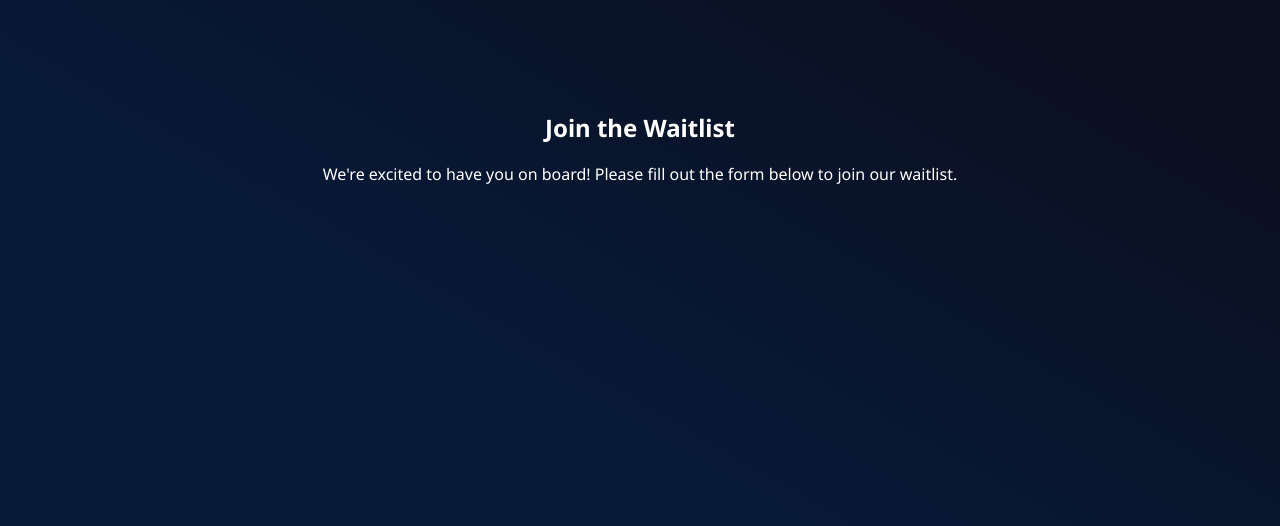
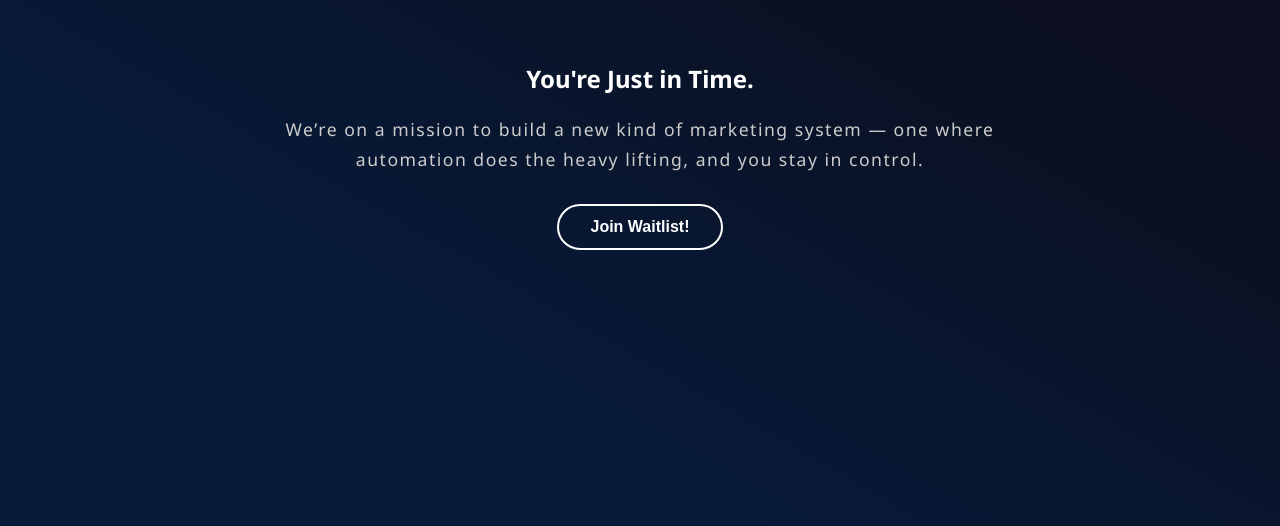
Before and after one commit to A-Rahman-19/Adflyn, a React (Create React App) app in the folder frontend/: page /waitlists in a window 1280 px wide. Shown: the part 254-780 px from the top of the page. Built offline with nearby package versions, Linux system fonts and the light colour scheme.

Commit message:
Added content

```diff
--- a/frontend/src/component/waitlists.css
+++ b/frontend/src/component/waitlists.css
@@ -0,0 +1,32 @@
+.waitlist-button1{
+  border: 2px solid #fff;
+  background: transparent;
+  color: #fff;
+  border-radius: 30px;
+  padding: 12px 32px;
+  font-size: 1rem;
+  font-weight: 600;
+  cursor: pointer;
+  transition: background 0.2s, color 0.2s;
+  &:hover {
+    background: #fff;
+    color: #071a38;
+}
+}
+.fade-in-text {
+  animation: blurIn 1s ease-out forwards;
+  animation-delay: 0.2s;
+  opacity: 0;
+}
+.fade-in-subtext {
+  animation: blurIn 1.2s ease-out forwards;
+  animation-delay: 0.5s;
+  opacity: 0;
+}
+.fade-in-button1 {
+  opacity: 0;
+  filter: blur(8px);
+  transform: translateY(20px);
+  animation: blurIn 1s ease-out forwards;
+  animation-delay: 0.8s;
+}
--- a/frontend/src/component/waitlists.js
+++ b/frontend/src/component/waitlists.js
@@ -1,8 +1,16 @@
+import './waitlists.css';
+
 const Waitlist = () => {
   return (
     <div>
-      <h2>Join the Waitlist</h2>
-      <p>We're excited to have you on board! Please fill out the form below to join our waitlist.</p>
+      <h2 className='fade-in-text'>You're Just in Time.</h2>
+      <p className="subtitle fade-in-subtext">
+        We’re on a mission to build a new kind of marketing system — one where <br/>
+        automation does the heavy lifting, and you stay in control.
+      </p>
+      <button className="waitlist-button1 fade-in-button1">
+        Join Waitlist!
+      </button>
     </div>
   );
 };
```
